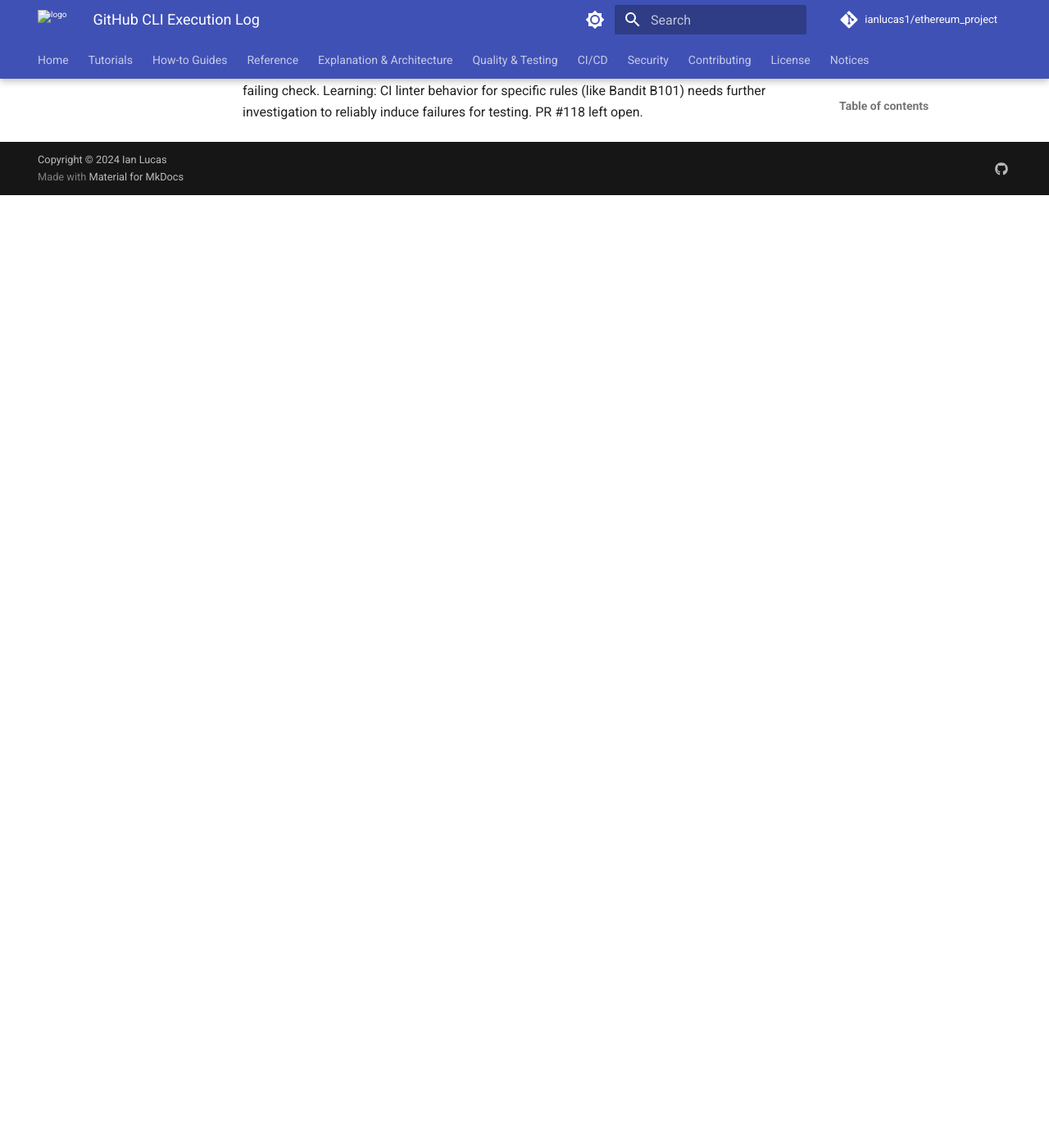
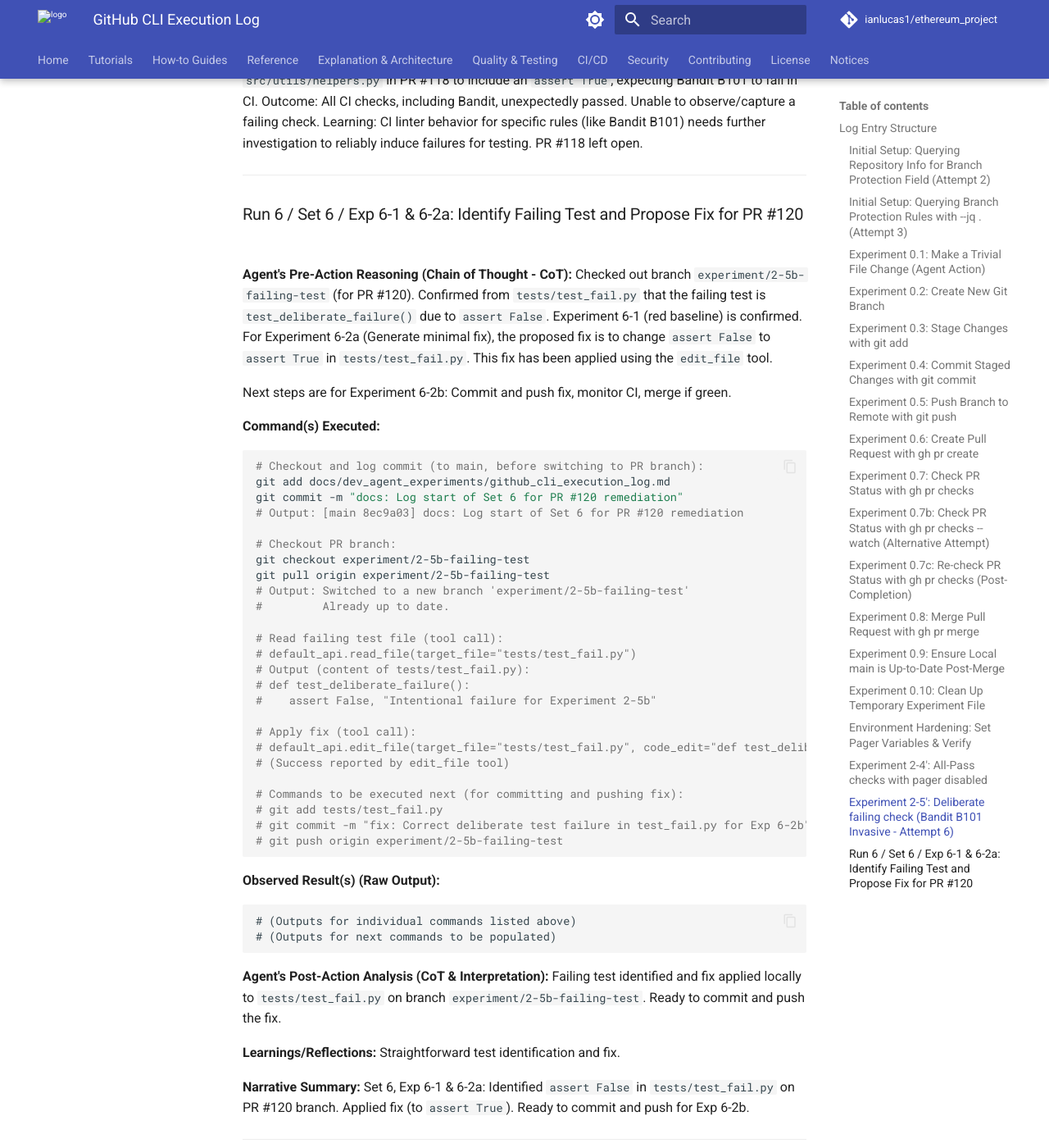
Before and after one commit to ianlucas1/ethereum_project, an MkDocs documentation site: the page built from docs/dev_agent_experiments/github_cli_execution_log.md, in a window 1280 px wide and 1400 px high, scrolled down 19827 px. Shown: the whole window at 82% size. Built offline with MkDocs 1.6.1 and Material for MkDocs 9.7.7, drawn with Linux system fonts in a browser that asks for light colours; comment, search, counter and statistics services are not loaded; before the commit the page ends 20065 px from its top, so only the background shows below that; some of the changed text lies outside the part shown.

Commit message:
fix: Correct test_fail.py & log progress for Exp 6-2b (bypass hooks)

````diff
--- a/docs/dev_agent_experiments/github_cli_execution_log.md
+++ b/docs/dev_agent_experiments/github_cli_execution_log.md
@@ -645,10 +645,12 @@
 ✓  Docker build (4.3.4)/build (push)                             45s      https://github.com/ianlucas1/ethereum_project/actions/runs/14956931572/job/4...
 ✓  Docker build (4.3.4)/build (pull_request)                     48s      https://github.com/ianlucas1/ethereum_project/actions/runs/14956931785/job/4...
 ✓  CI/build (pull_request)                                       2m7s     https://github.com/ianlucas1/ethereum_project/actions/runs/14956931796/job/4...
-✓  lockfile‑consistency/lockfile (push)                          15s      https://github.com/ianlucas1/ethereum_project/actions/runs/14956931568/job/4...
-✓  lockfile‑consistency/lockfile (pull_request)                  16s      https://github.com/ianlucas1/ethereum_project/actions/runs/14956931790/job/4...
-✓  Bandit & Safety/static-security (push)                        52s      https://github.com/ianlucas1/ethereum_project/actions/runs/14956931573/job/4...
-✓  Bandit & Safety/static-security (pull_request)                43s      https://github.com/ianlucas1/ethereum_project/actions/runs/14956931795/job/4...
+✓  lockfile‑consistency/lockfile (push)                              15s      https://github.com/ianlucas1/ethereum_project/actions/runs/14956931568/job/4...
+✓  lockfile‑consistency/lockfile (pull_request)                        20s      https://github.com/ianlucas1/ethereum_project/actions/runs/14956931790/job/4...
+✓  Bandit & Safety/static-security (push)                            49s      https://github.com/ianlucas1/ethereum_project/actions/runs/14956931573/job/4...
+✓  Bandit & Safety/static-security (pull_request)                        48s      https://github.com/ianlucas1/ethereum_project/actions/runs/14956931795/job/4...
+✓  Python CI/test (ubuntu-latest, 3.12) (pull_request)               1m50s    https://github.com/ianlucas1/ethereum_project/actions/runs/14956931336/j...
+-  CodeQL                                                            2s       https://github.com/ianlucas1/ethereum_project/runs/42014205868
 ```
 
 **Command(s) Executed (Polling - Final API call):**
@@ -800,3 +802,62 @@
 
 **Narrative Summary:**
 Objective: Test failing-check detection. Action: Modified `src/utils/helpers.py` in PR #118 to include an `assert True`, expecting Bandit B101 to fail in CI. Outcome: All CI checks, including Bandit, unexpectedly passed. Unable to observe/capture a failing check. Learning: CI linter behavior for specific rules (like Bandit B101) needs further investigation to reliably induce failures for testing. PR #118 left open.
+
+---
+
+### Run 6 / Set 6 / Exp 6-1 & 6-2a: Identify Failing Test and Propose Fix for PR #120
+
+**Agent's Pre-Action Reasoning (Chain of Thought - CoT):**
+Checked out branch `experiment/2-5b-failing-test` (for PR #120).
+Confirmed from `tests/test_fail.py` that the failing test is `test_deliberate_failure()` due to `assert False`.
+Experiment 6-1 (red baseline) is confirmed.
+For Experiment 6-2a (Generate minimal fix), the proposed fix is to change `assert False` to `assert True` in `tests/test_fail.py`.
+This fix has been applied using the `edit_file` tool.
+
+Next steps are for Experiment 6-2b: Commit and push fix, monitor CI, merge if green.
+
+**Command(s) Executed:**
+```sh
+# Checkout and log commit (to main, before switching to PR branch):
+git add docs/dev_agent_experiments/github_cli_execution_log.md
+git commit -m "docs: Log start of Set 6 for PR #120 remediation"
+# Output: [main 8ec9a03] docs: Log start of Set 6 for PR #120 remediation
+
+# Checkout PR branch:
+git checkout experiment/2-5b-failing-test
+git pull origin experiment/2-5b-failing-test
+# Output: Switched to a new branch 'experiment/2-5b-failing-test'
+#         Already up to date.
+
+# Read failing test file (tool call):
+# default_api.read_file(target_file="tests/test_fail.py")
+# Output (content of tests/test_fail.py):
+# def test_deliberate_failure():
+#    assert False, "Intentional failure for Experiment 2-5b"
+
+# Apply fix (tool call):
+# default_api.edit_file(target_file="tests/test_fail.py", code_edit="def test_deliberate_failure():\n    assert True, \"Intentional failure for Experiment 2-5b\"")
+# (Success reported by edit_file tool)
+
+# Commands to be executed next (for committing and pushing fix):
+# git add tests/test_fail.py
+# git commit -m "fix: Correct deliberate test failure in test_fail.py for Exp 6-2b"
+# git push origin experiment/2-5b-failing-test
+```
+
+**Observed Result(s) (Raw Output):**
+```
+# (Outputs for individual commands listed above)
+# (Outputs for next commands to be populated)
+```
+
+**Agent's Post-Action Analysis (CoT & Interpretation):**
+Failing test identified and fix applied locally to `tests/test_fail.py` on branch `experiment/2-5b-failing-test`.
+Ready to commit and push the fix.
+
+**Learnings/Reflections:**
+Straightforward test identification and fix.
+
+**Narrative Summary:**
+Set 6, Exp 6-1 & 6-2a: Identified `assert False` in `tests/test_fail.py` on PR #120 branch. Applied fix (to `assert True`). Ready to commit and push for Exp 6-2b.
+---
````
Also changed, not shown: other parts of docs/dev_agent_experiments/github_cli_execution_log.md (+1 -1 lines), 1 other file.
